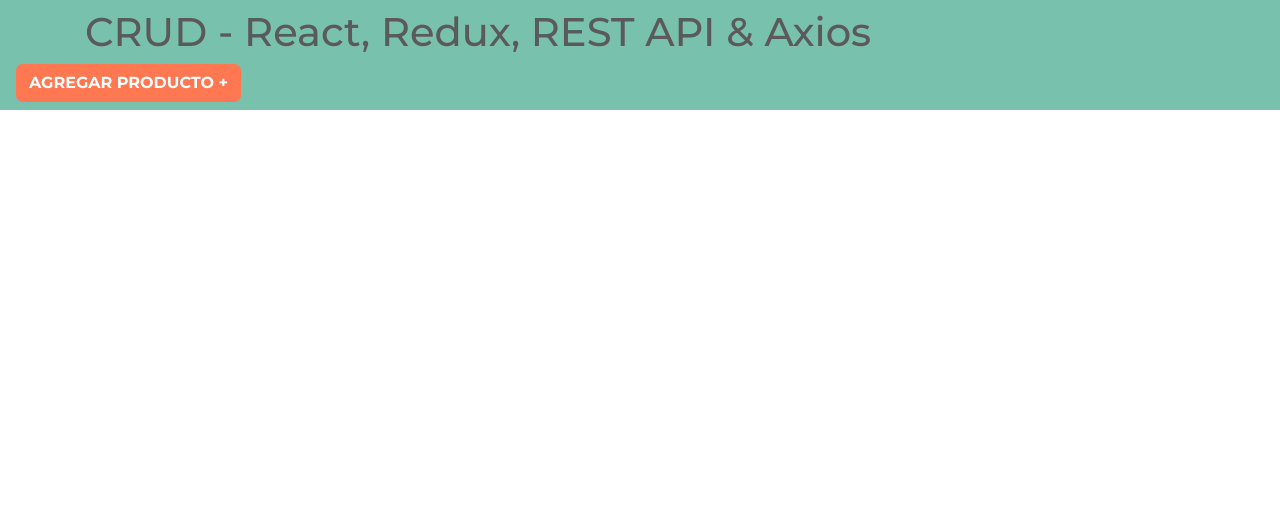
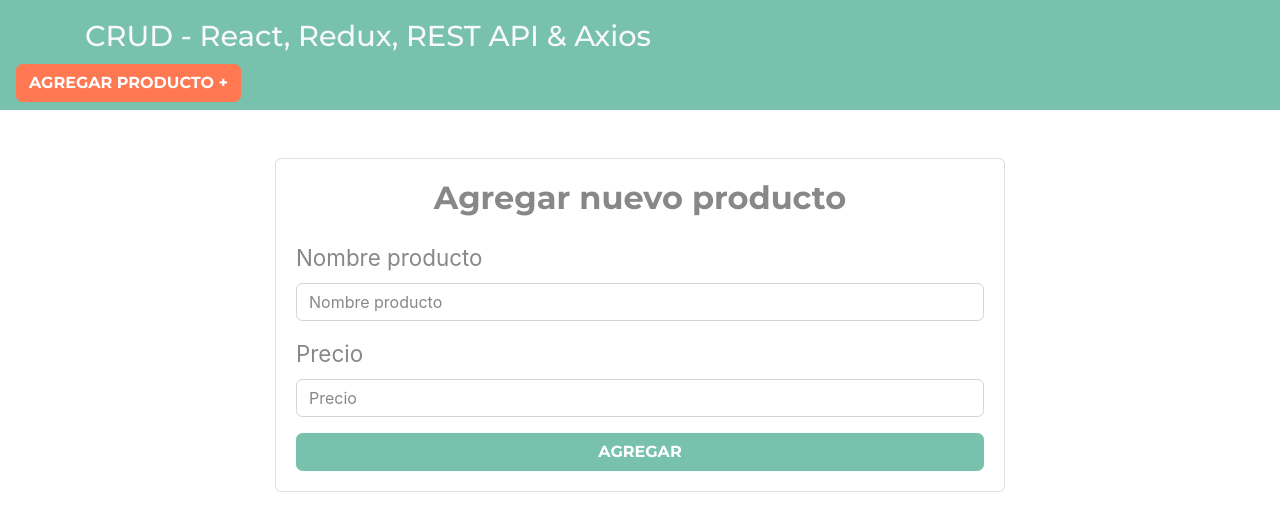
Before and after one commit to militroncho7/redux, a React (Create React App) app: page /productos/nuevo in a window 1280 px wide. Shown: the top 530 px of the page. Built offline with nearby package versions, Linux system fonts and the light colour scheme.

Commit message:
parte visual: nuevo producto & agregar

```diff
--- a/package.json
+++ b/package.json
@@ -8,6 +8,7 @@
     "@testing-library/user-event": "^12.8.3",
     "react": "^17.0.2",
     "react-dom": "^17.0.2",
+    "react-router-dom": "^5.2.1",
     "react-scripts": "4.0.3",
     "web-vitals": "^1.1.2"
   },
--- a/src/App.js
+++ b/src/App.js
@@ -1,11 +1,25 @@
-import React, { Fragment } from 'react';
+import React from 'react';
 import Header from './components/Header';
+import Productos from './components/Productos';
+import NuevoProducto from './components/NuevoProducto';
+import EditarProducto from './components/EditarProducto';
+
+import { BrowserRouter as Router, Route, Switch } from 'react-router-dom';
 
 function App() {
   return (
-   <Fragment>
+   <Router>
      <Header />
-   </Fragment>
+
+     <div className="container mt-5">
+       <Switch>
+         <Route exact path="/" component={Productos} />
+         <Route exact path="/productos/nuevo" component={NuevoProducto} />
+         <Route exact path="/productos/editar/:id" component={EditarProducto} />
+       </Switch>
+     </div>
+
+   </Router>
   );
 }
 
--- /dev/null
+++ b/src/components/EditarProducto.js
@@ -0,0 +1,48 @@
+import React from 'react';
+
+const EditarProducto = () => {
+    return (
+        <div className="row justify-content-center">
+            <div className="col-md-8">
+                <div className="card">
+                    <div className="card-body">
+
+                        <h2 className="text-center mb-4 font-weight-bold">
+                            Editar producto
+                        </h2>
+
+                        <form>
+                            <div className="form-group">
+                                <label>Nombre producto</label>
+                                <input
+                                    type="text"
+                                    className="form-control"
+                                    placeholder="Nombre producto"
+                                    name="nombre"
+                                />
+                            </div>
+
+                            <div className="form-group">
+                                <label>Precio</label>
+                                <input
+                                    type="number"
+                                    className="form-control"
+                                    placeholder="Precio"
+                                    name="precio"
+                                />
+                            </div>
+
+                            <button
+                                type="submit"
+                                className="btn btn-primary font-weight-bold text-uppercase d-block w-100"
+                            >Guardar cambios</button>
+                        </form>
+
+                    </div>
+                </div>
+            </div>
+        </div>
+    );
+}
+
+export default EditarProducto;
--- a/src/components/Header.js
+++ b/src/components/Header.js
@@ -1,15 +1,18 @@
 import React from 'react';
+import { Link } from 'react-router-dom';
 
 const Header = () => {
     return (
         <nav className="navbar navbar-expland-lg navbar-dark bg-primary justify-content-between">
             <div className="container">
-                <h1>CRUD - React, Redux, REST API & Axios</h1>
+                <h1>
+                    <Link to={''} className="text-light">CRUD - React, Redux, REST API & Axios</Link>
+                </h1>
             </div>
 
-            <a href="/productos/nuevo"
+            <Link to={"/productos/nuevo"}
                 className="btn btn-danger nuevo-post d-block d-md-inline-block"
-            >Agregar Producto &#43;</a>
+            >Agregar Producto &#43;</Link>
         </nav>
     );
 }
--- /dev/null
+++ b/src/components/NuevoProducto.js
@@ -0,0 +1,48 @@
+import React from 'react';
+
+const NuevoProducto = () => {
+    return (
+        <div className="row justify-content-center">
+            <div className="col-md-8">
+                <div className="card">
+                    <div className="card-body">
+
+                        <h2 className="text-center mb-4 font-weight-bold">
+                            Agregar nuevo producto
+                        </h2>
+
+                        <form>
+                            <div className="form-group">
+                                <label>Nombre producto</label>
+                                <input
+                                    type="text"
+                                    className="form-control"
+                                    placeholder="Nombre producto"
+                                    name="nombre"
+                                />
+                            </div>
+
+                            <div className="form-group">
+                                <label>Precio</label>
+                                <input
+                                    type="number"
+                                    className="form-control"
+                                    placeholder="Precio"
+                                    name="precio"
+                                />
+                            </div>
+
+                            <button
+                                type="submit"
+                                className="btn btn-primary font-weight-bold text-uppercase d-block w-100"
+                            >Agregar</button>
+                        </form>
+
+                    </div>
+                </div>
+            </div>
+        </div>
+    );
+}
+
+export default NuevoProducto;
--- /dev/null
+++ b/src/components/Productos.js
@@ -0,0 +1,25 @@
+import React, { Fragment } from 'react';
+
+const Productos = () => {
+    return (
+        <Fragment>
+            <h2 className="text-center my-5">Listado de Productos</h2>
+
+            <table className="table table-sprited">
+                <thead className="bg-primary table-dark">
+                    <tr>
+                        <th scope="col">Nombre</th>
+                        <th scope="col">Precio</th>
+                        <th scope="col">Acciones</th>
+                    </tr>
+                </thead>
+
+                <tbody>
+
+                </tbody>
+            </table>
+        </Fragment>
+    );
+}
+
+export default Productos;
```
Also changed, not shown: 1 other file (tests, documents, lock files or other folders).
